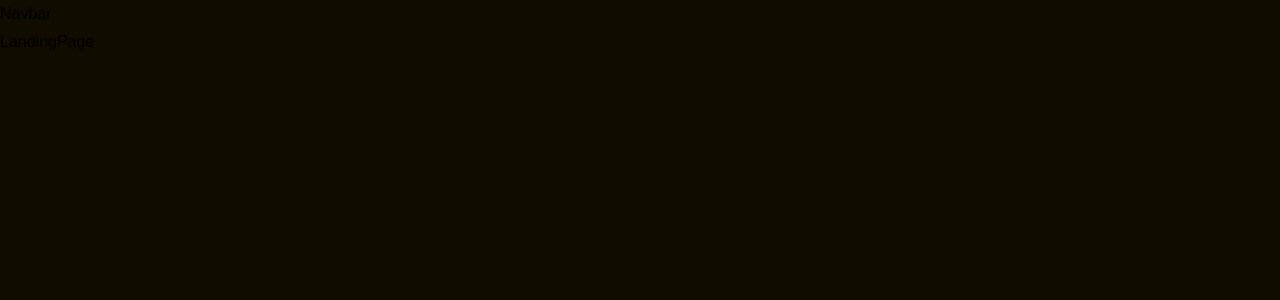
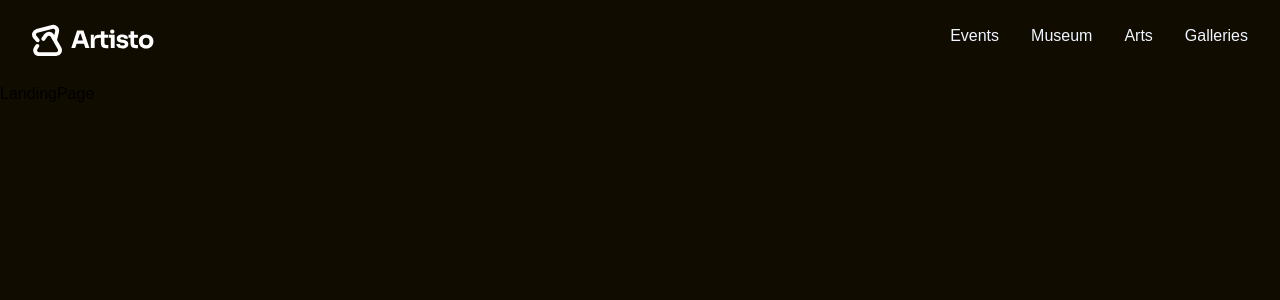
Before and after one commit to EBILITE/Niyo--Frontend-Test, a React (Create React App) app: page / in a window 1280 px wide. Shown: the top 300 px of the page. Built offline with nearby package versions, Linux system fonts and the light colour scheme.

Commit message:
Implemented the Navbar and NavbarData.js

```diff
--- a/src/components/Navbar/Navbar.js
+++ b/src/components/Navbar/Navbar.js
@@ -1,9 +1,52 @@
-import React from 'react'
+import React from "react";
+import styled from "styled-components";
+import Logo from "../../assests/images/Logo.svg";
+import { NavData } from "../../utils/NavbarData";
+// import Button from "../Button/Button";
 
 const Navbar = () => {
   return (
-    <div>Navbar</div>
-  )
-}
+    <Wrapper>
+      <div className="section-center">
+        <img src={Logo} alt="" />
+        <div className="NavData-Flex">
+          {NavData.map((items) => {
+            return <p key={items.id}>{items.name}</p>;
+          })}
+          {/* <Button text="Login" link="/" /> */}
+          {/* <Button text="Explore Art" link="/allarts" /> */}
+        </div>
+      </div>
+    </Wrapper>
+  );
+};
 
-export default Navbar
+export default Navbar;
+
+const Wrapper = styled.div`
+  /* border: 2px solid red; */
+  margin: 0 auto;
+  height: 5rem;
+  .section-center {
+    /* border: 2px solid blue; */
+    width: 95vw;
+    margin: 0 auto;
+    max-width: var(--max-width);
+    display: flex;
+    align-items: center;
+    height: 100%;
+    justify-content: space-between;
+  }
+  .NavData-Flex {
+    display: flex;
+    align-items: center;
+    gap: 2rem;
+    p {
+      color: var(--primary-50);
+    }
+  }
+  .sec1,
+  .sec2 {
+    margin-top: 0.3rem;
+  }
+`;
--- a/src/utils/NavbarData.js
+++ b/src/utils/NavbarData.js
@@ -0,0 +1,6 @@
+export const NavData = [
+  { id: 1, name: "Events", link: "*" },
+  { id: 2, name: "Museum", link: "*" },
+  { id: 3, name: "Arts", link: "*" },
+  { id: 4, name: "Galleries", link: "*" },
+];
```
Also changed, not shown: src/components/Button/Button.js (added).
